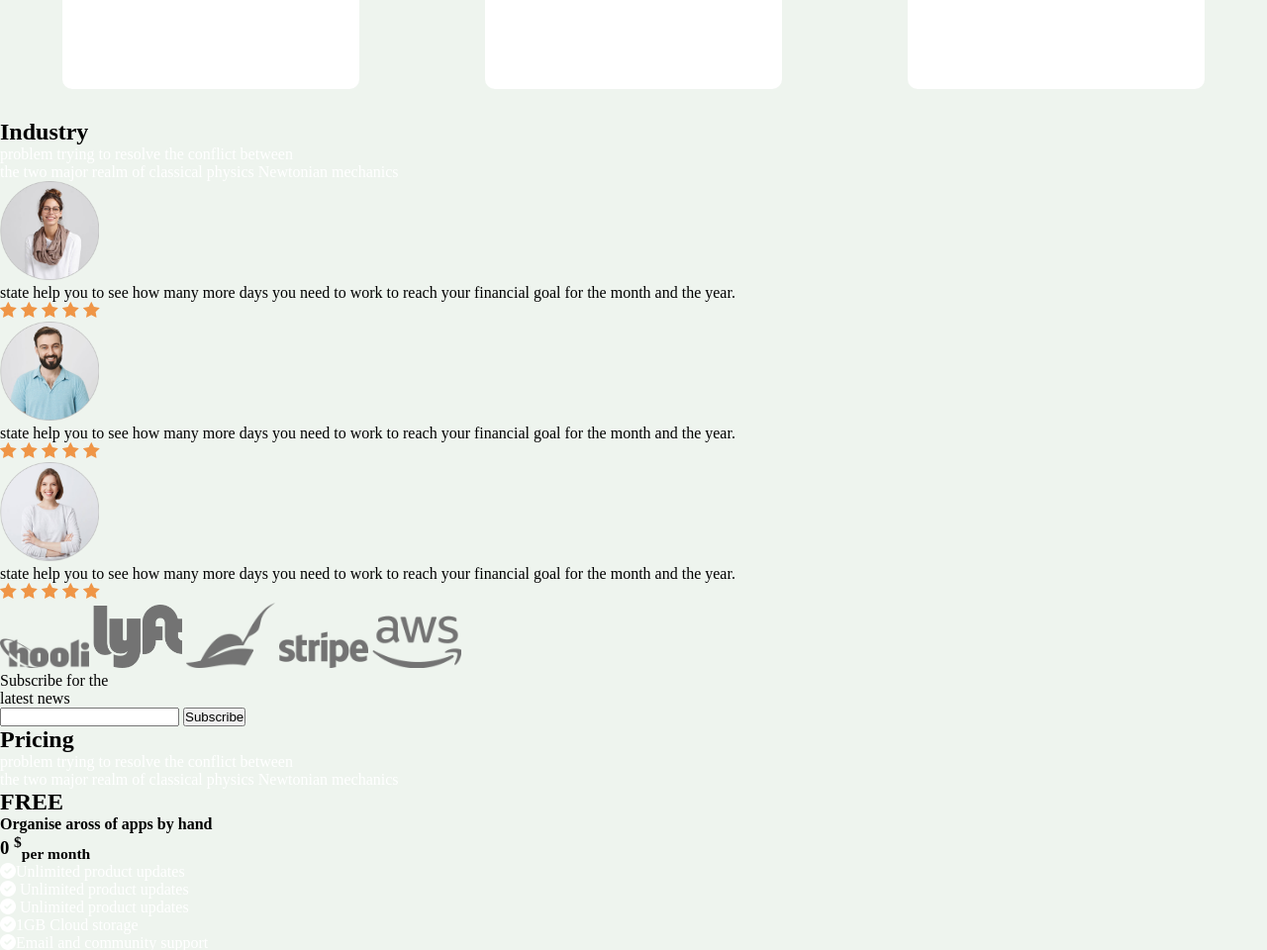
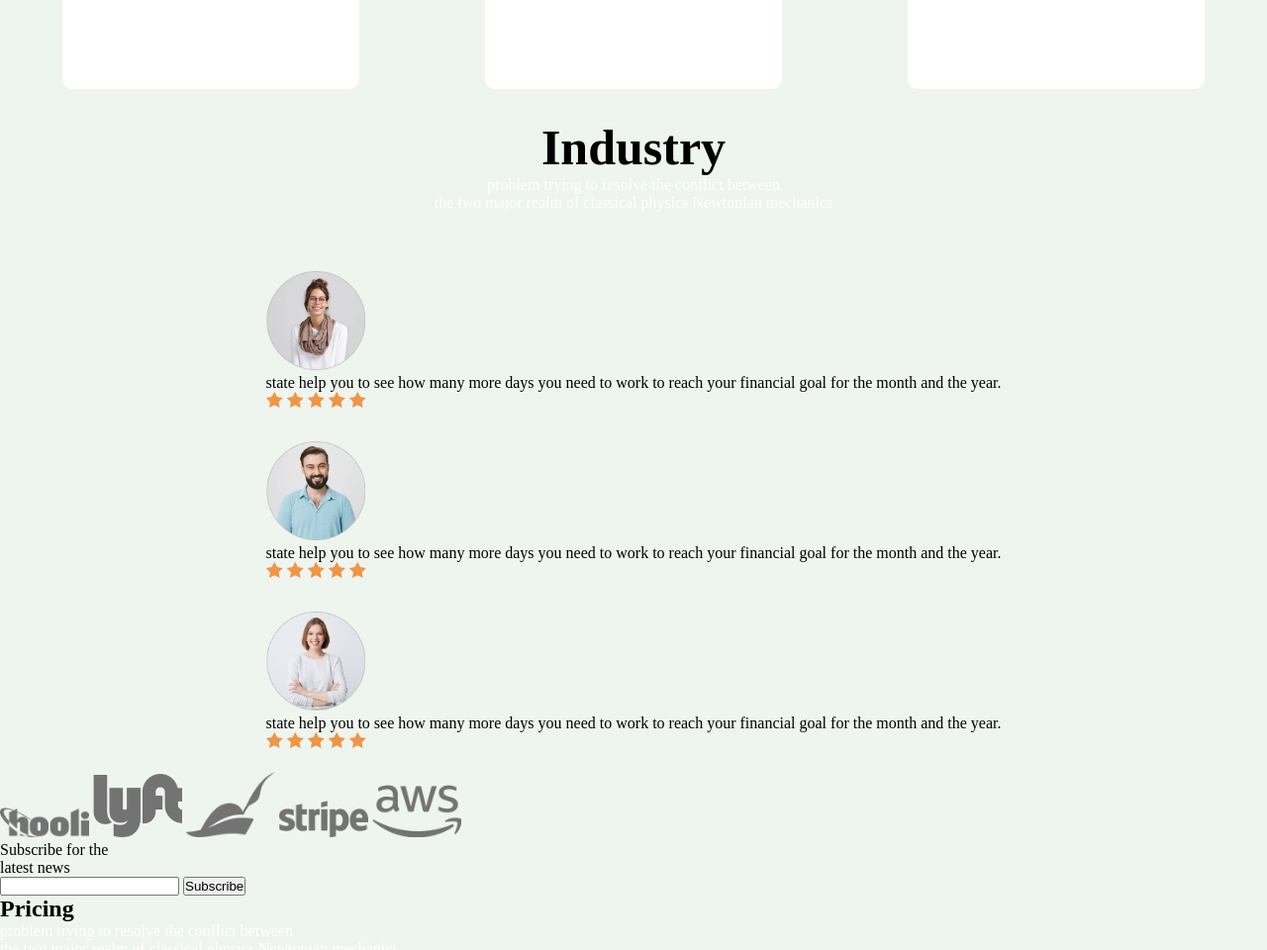
Before and after one commit to MeshackKorir/weekend-challenge, a plain HTML site: page index.html in a window 1280 px wide. Shown: the part 1340-2300 px from the top of the page at 99% size. Drawn offline with Linux system fonts and the light colour scheme.

Commit message:
section 3

```diff
--- a/style.css
+++ b/style.css
@@ -191,3 +191,24 @@ body{
     color: rgb(156, 170, 182);
 
 }
+
+/* section3 */
+.section3{
+    width: 100%;
+}
+.cards3{
+    display: flex;
+    justify-content: center;
+    width: 100%;
+    gap: 30px;
+    flex-wrap: wrap;
+    width: 100%;
+    margin-bottom: 20px;
+}
+.industry{
+    text-align: center;
+    margin-bottom: 60px;
+}
+.industry>h2{
+    font-size: 50px;
+}
```
